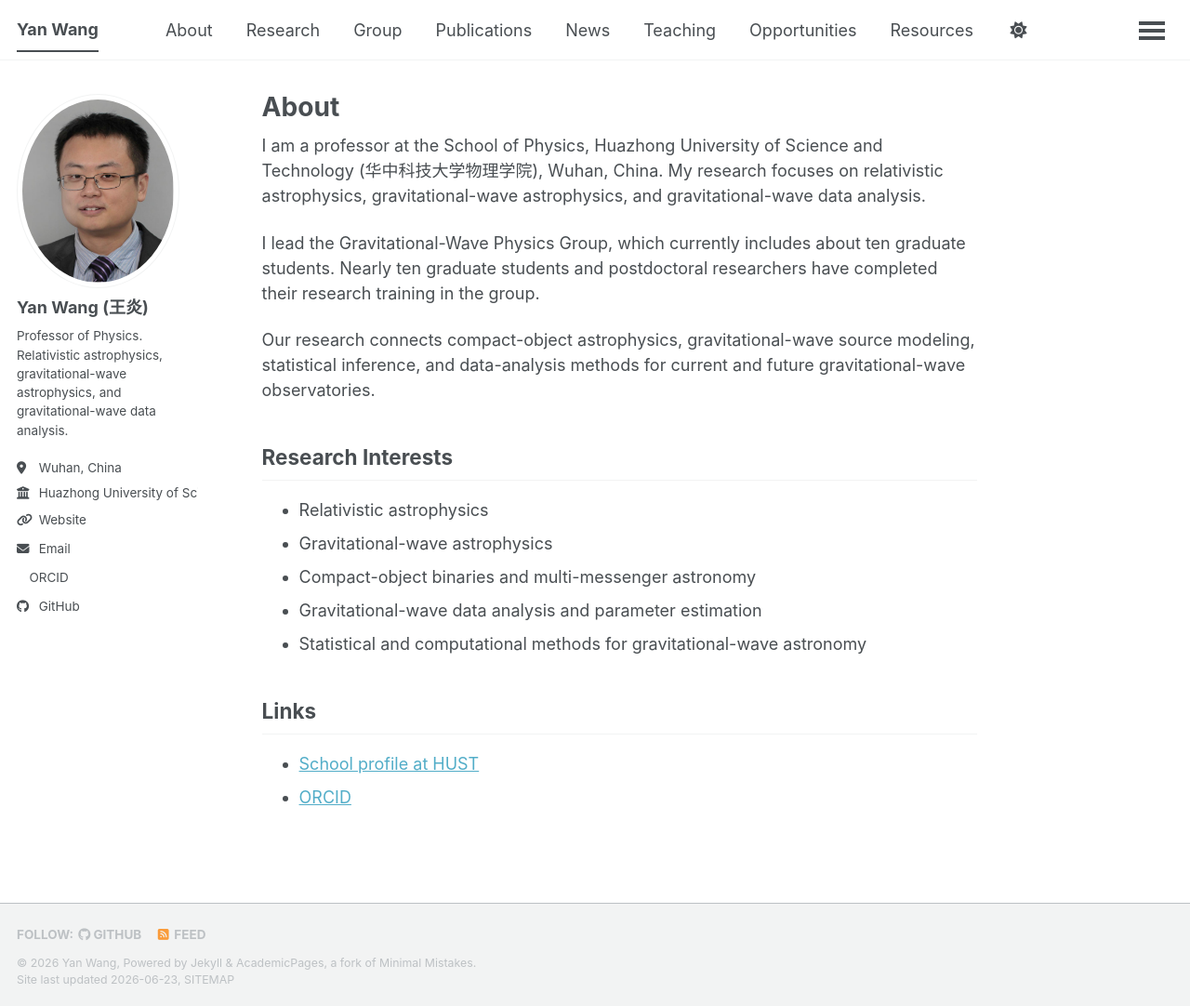
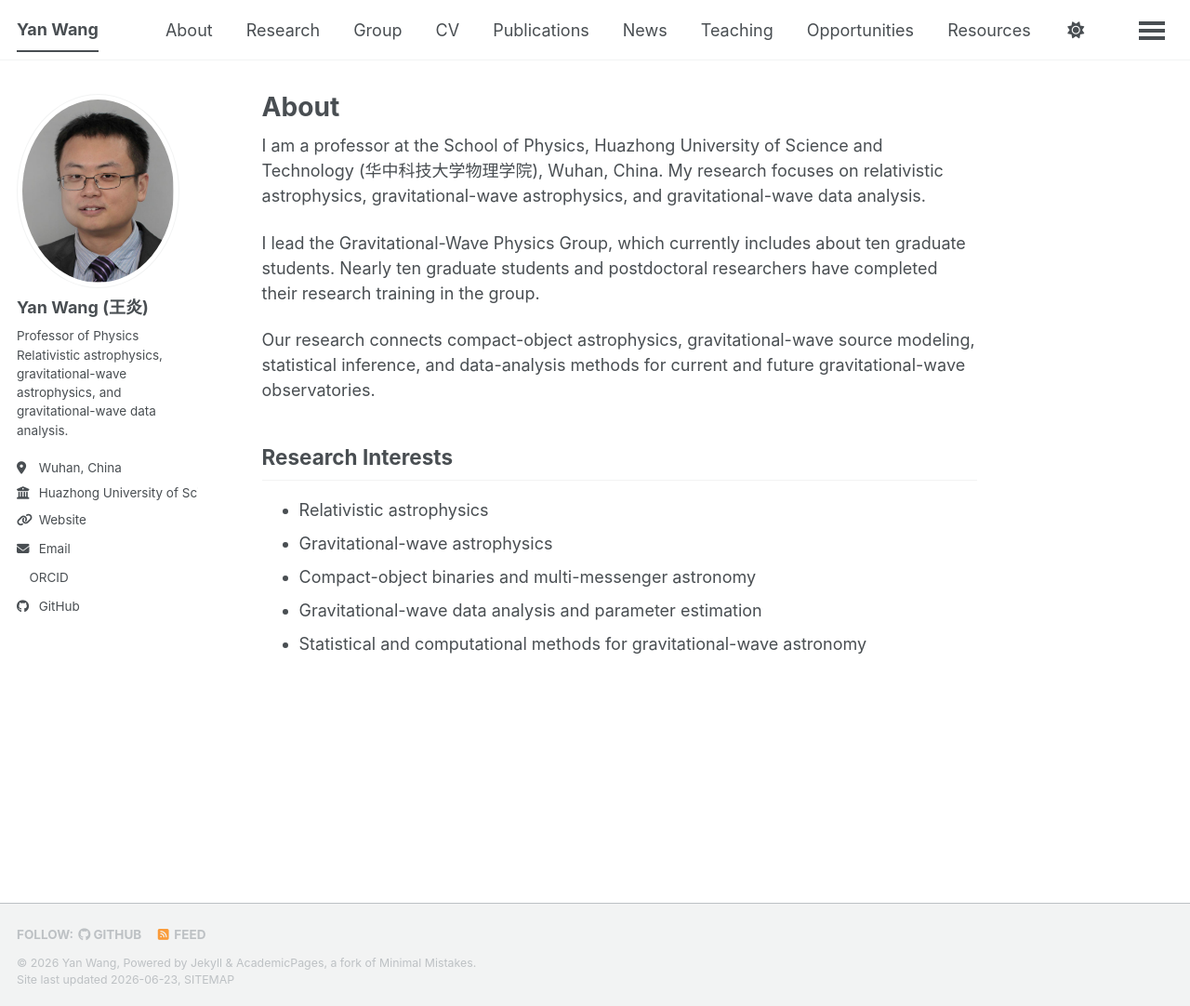
Before and after one commit to yanwang2012/yanwang2012.github.io, a Jekyll site: the page built from _pages/about.md, in a window 1280 px wide and 1082 px high. Shown: the whole window at 93% size. Built offline with Jekyll 4.4.1, drawn with Linux system fonts in a browser that asks for light colours; a style sheet for code colours, icons or effects is not loaded.

Commit message:
add brief cv

```diff
--- a/_config.yml
+++ b/_config.yml
@@ -26,7 +26,7 @@ author:
   avatar           : "yanwanghead.png"
   name             : "Yan Wang (王炎)"
   pronouns         : # example: "she/her"
-  bio              : "Professor of Physics. Relativistic astrophysics, gravitational-wave astrophysics, and gravitational-wave data analysis."
+  bio              : "Professor of Physics\nRelativistic astrophysics, gravitational-wave astrophysics, and gravitational-wave data analysis."
   location         : "Wuhan, China"
   employer         : "Huazhong University of Science and Technology"
   uri              : "http://faculty.hust.edu.cn/wangyan11/zh_CN/index.htm"
--- a/_data/navigation.yml
+++ b/_data/navigation.yml
@@ -17,6 +17,9 @@ main:
   - title: "Group"
     url: /group/
 
+  - title: "CV"
+    url: /cv/
+
   - title: "Publications"
     url: /publications/
 
--- a/_includes/author-profile.html
+++ b/_includes/author-profile.html
@@ -17,7 +17,7 @@
   <div class="author__content">
     <h3 class="author__name">{{ author.name }}</h3>
     {% if author.pronouns %}<p class="author__pronouns">{{ author.pronouns }}</p>{% endif %}
-    {% if author.bio %}<p class="author__bio">{{ author.bio }}</p>{% endif %}
+    {% if author.bio %}<p class="author__bio">{{ author.bio | newline_to_br }}</p>{% endif %}
   </div>
 
   <div class="author__urls-wrapper">
--- a/_pages/about.md
+++ b/_pages/about.md
@@ -27,8 +27,3 @@ future gravitational-wave observatories.
 - Compact-object binaries and multi-messenger astronomy
 - Gravitational-wave data analysis and parameter estimation
 - Statistical and computational methods for gravitational-wave astronomy
-
-## Links
-
-- [School profile at HUST](http://faculty.hust.edu.cn/wangyan11/zh_CN/index.htm)
-- [ORCID](https://orcid.org/0000-0001-8990-5700)
```
Also changed, not shown: _pages/cv.md (added, +58 -0 lines).
